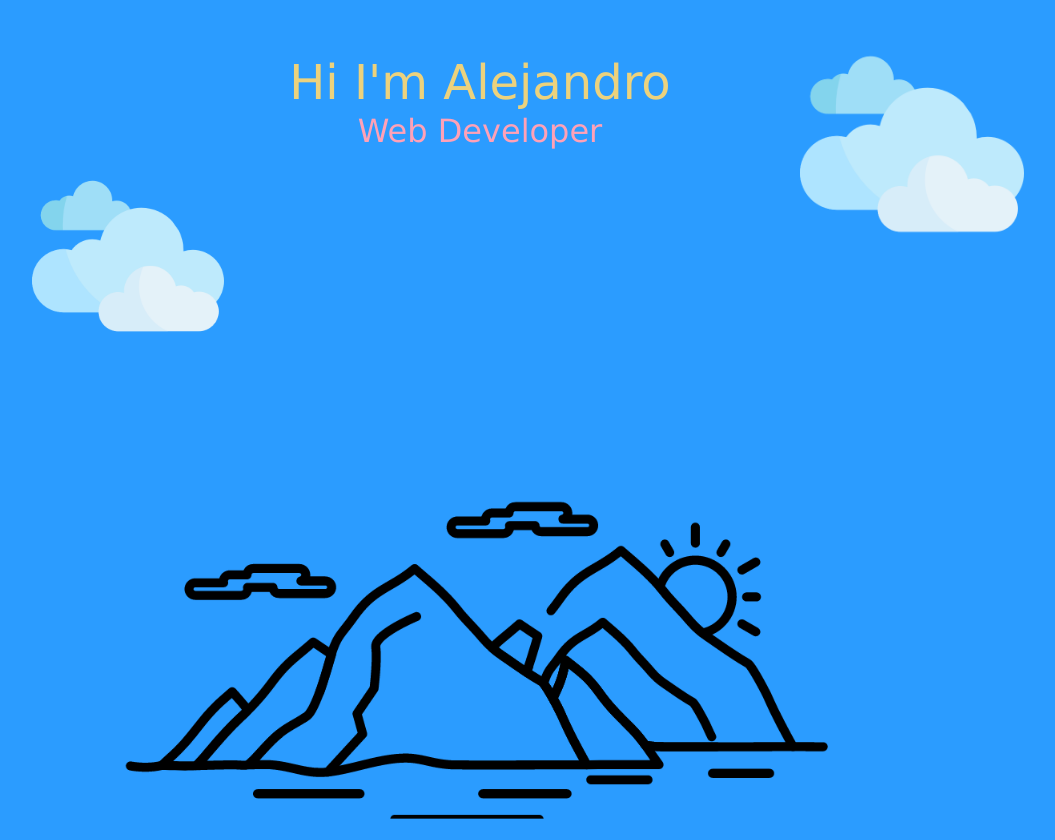
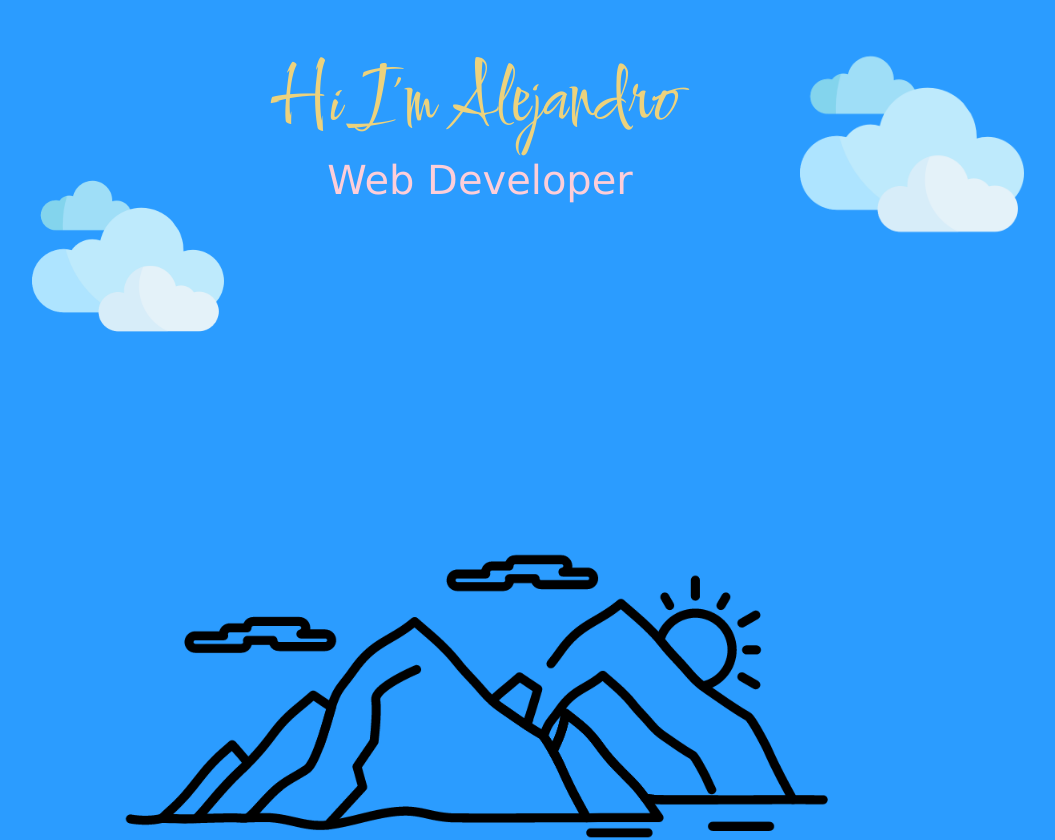
Before and after one commit to AlejandroNav/angela-yu, a plain HTML site: page learn1.html in a window 1280 px wide. Shown: the top 840 px of the page, without its empty margins (160-1215 px from the left). Drawn offline with Linux system fonts and the light colour scheme.

Commit message:
fonts and stuff with families

```diff
--- a/files/css/cv1.css
+++ b/files/css/cv1.css
@@ -52,19 +52,21 @@ table {
 
 
 html{
-    color: #ffa1b7;
-    background-color: #125591;
-    font-family: 'Lucida Sans', 'Lucida Sans Regular', 'Lucida Grande', 'Lucida Sans Unicode', Geneva, Verdana, sans-serif;
+    color: #fdced9;
+    background-color: #062a49;
+    font-family:  'Lucida Grande', 'Lucida Sans Unicode', Verdana, sans-serif;
 }
+
 h1{
     color: #ecd27d;
-    font-size: 3em;
+    font-size: 5em;
     width: 40%;
     margin: auto;
     padding: .2em;
+    font-family: 'Comforter', serif;
 }
 h2{
-    font-size: 2em;
+    font-size: 2.5em;
 
 }
 
@@ -72,7 +74,6 @@ h2{
     text-align: center;
     padding-top: 3em;
     background-color: rgb(43, 156, 255);
-    rgb(127, 172, 255)rgb(127, 172, 255)
 }
 
 .experiencia{
--- a/learn1.html
+++ b/learn1.html
@@ -8,6 +8,9 @@
     <title>Document</title>
     <link rel="stylesheet" href="files\css\cv1.css">
     <link rel="shortcut icon" href="files\images\favicon.ico" type="image/x-icon">
+    <link rel="preconnect" href="https://fonts.googleapis.com">
+<link rel="preconnect" href="https://fonts.gstatic.com" crossorigin>
+<link href="https://fonts.googleapis.com/css2?family=Comforter&display=swap" rel="stylesheet">
 </head>
 
 <body>
```
